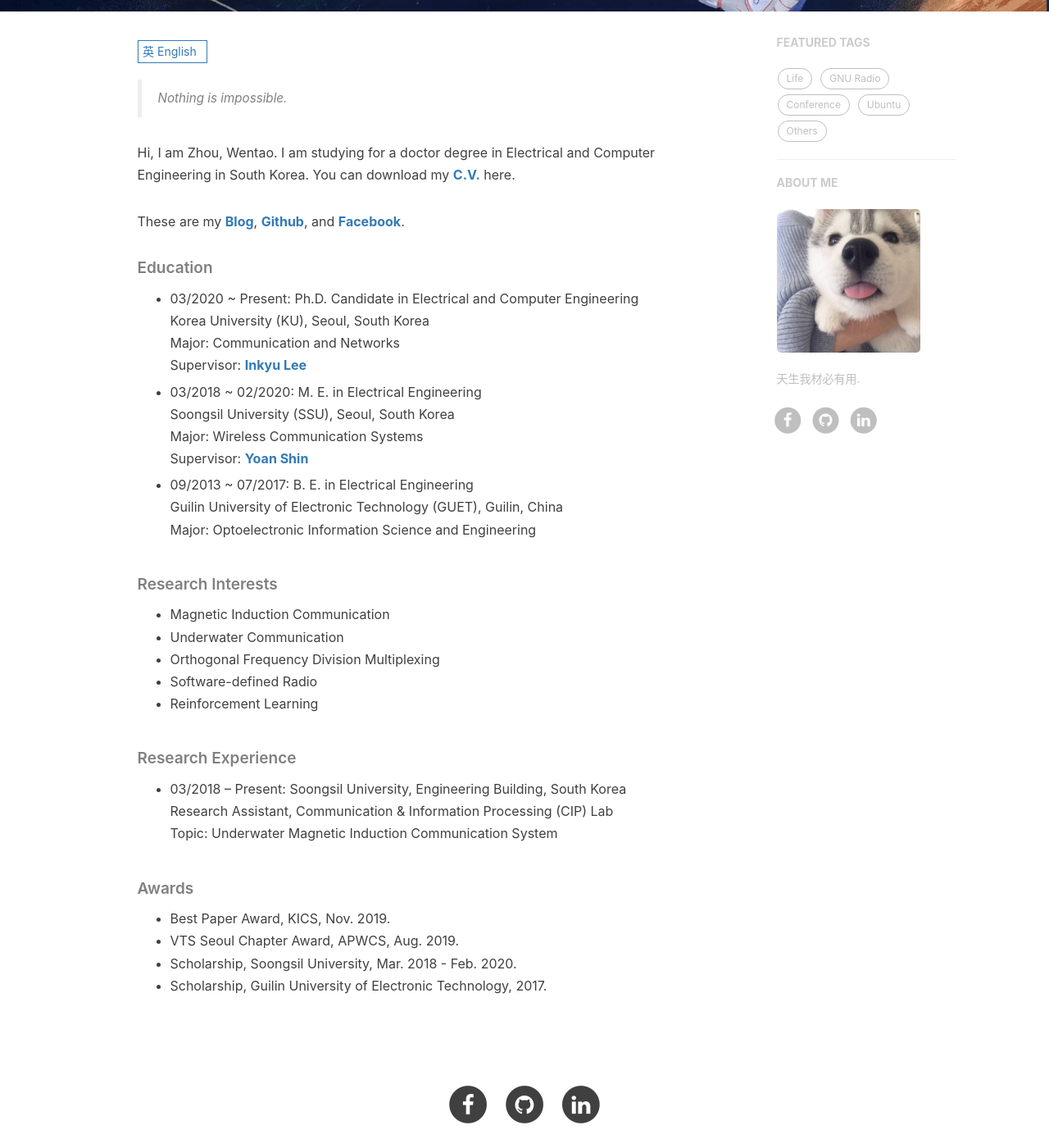
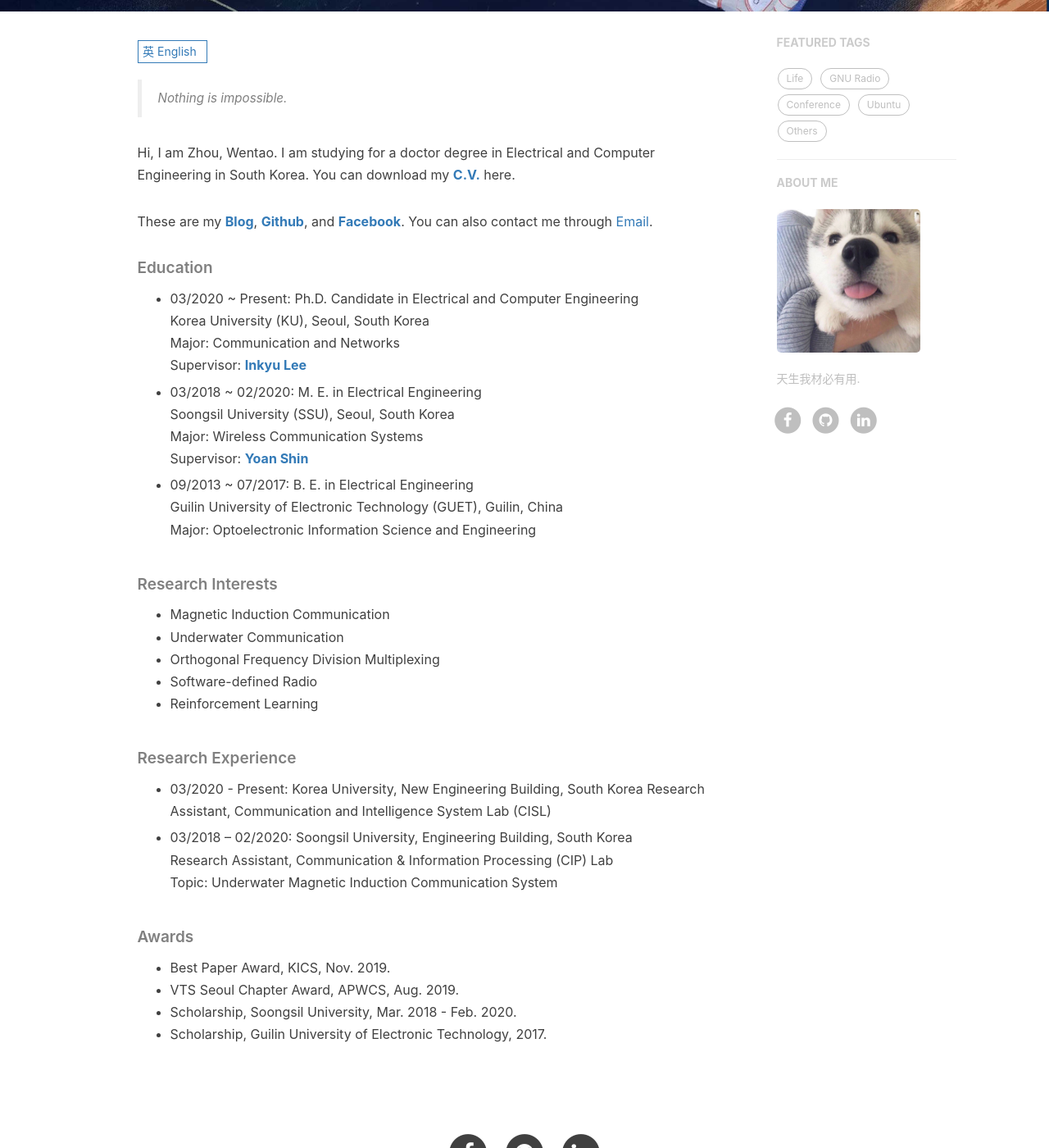
Before and after one commit to csxmt123/zhouwt612.github.io, a Jekyll site: the page built from z_about.html, in a window 1280 px wide and 1400 px high, scrolled down 404 px. Shown: the whole window at 82% size. Built offline with Jekyll 4.4.1, drawn with Linux system fonts in a browser that asks for light colours; nearby versions of some CDN libraries; comment, search, counter and statistics services are not loaded.

Commit message:
Update en.md

```diff
--- a/_includes/about/en.md
+++ b/_includes/about/en.md
@@ -5,7 +5,7 @@
 
 Hi, I am Zhou, Wentao. I am studying for a doctor degree in Electrical and Computer Engineering in South Korea. You can download my [**C.V.**](https://drive.google.com/file/d/1jKevQdPdokYKCYvHzJ1ggfBS7anwKGv5/view?usp=sharing) here.
 
-These are my [**Blog**](https://wentaozhou.cn), [**Github**](http://github.com/zhouwt612), and [**Facebook**](https://www.facebook.com/zhouwentao612).
+These are my [**Blog**](https://wentaozhou.cn), [**Github**](http://github.com/zhouwt612), and [**Facebook**](https://www.facebook.com/zhouwentao612). You can also contact me through [Email](zhouwt612@gmail).
 
 ##### Education
 - 03/2020 ~ Present: Ph.D. Candidate in Electrical and Computer Engineering
@@ -32,7 +32,10 @@ These are my [**Blog**](https://wentaozhou.cn), [**Github**](http://github.com/z
 
 ##### Research Experience
 
-- 03/2018 – Present: Soongsil University, Engineering Building, South Korea
+- 03/2020 - Present: Korea University, New Engineering Building, South Korea
+  Research Assistant, Communication and Intelligence System Lab (CISL)
+
+- 03/2018 – 02/2020: Soongsil University, Engineering Building, South Korea
   Research Assistant, Communication & Information Processing (CIP) Lab
   Topic: Underwater Magnetic Induction Communication System
 
```
